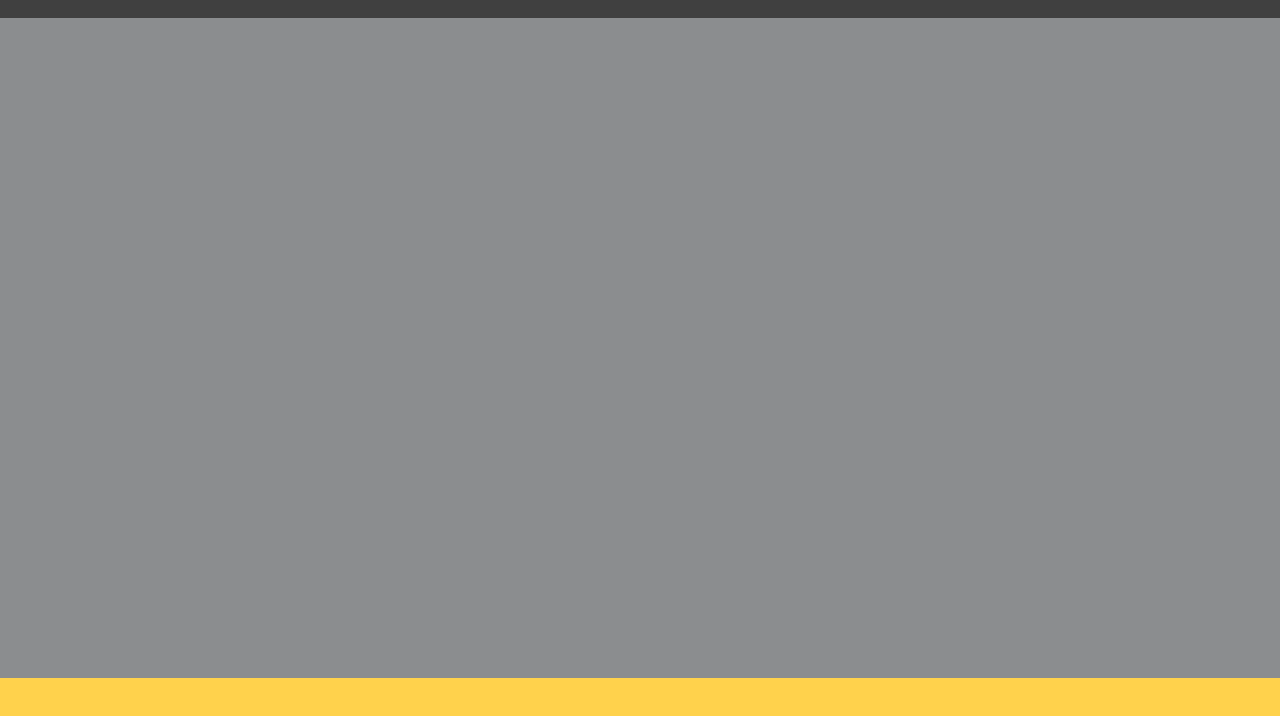
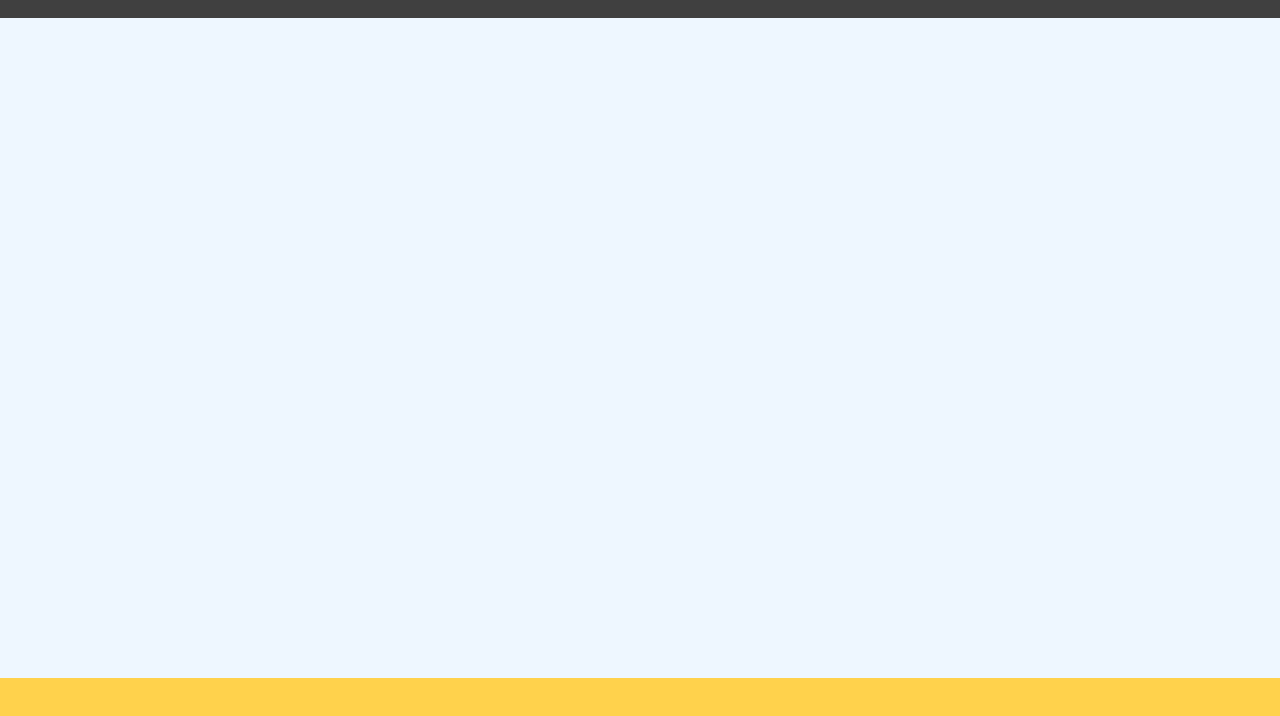
Before and after one commit to xenobrian/cinder, a plain HTML site: page index.html in a window 1280 px wide. Shown: the part 642-1358 px from the top of the page. Drawn offline with Linux system fonts and the light colour scheme.

Commit message:
Changed #profile background color to transparent

```diff
--- a/index.css
+++ b/index.css
@@ -128,7 +128,8 @@ article {
 
 #profile {
     height: 660px;
-    background-color: #8b8d8f;
+    background-color: transparent;
+    /*background-color: #8b8d8f*/;
 }
 
 #news {
```
